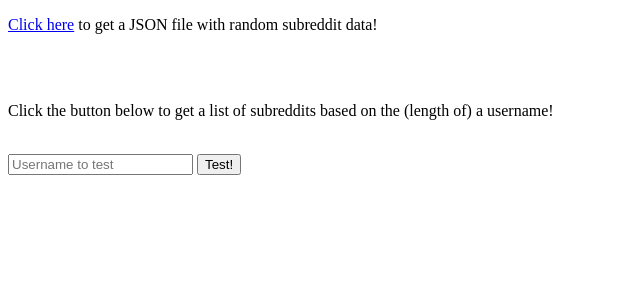
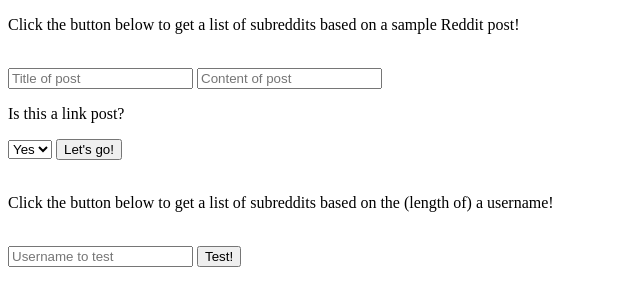
Before and after one commit to BuildWeek-PostHere-Subreddit/Flask_API, a Flask app: page / in a window 1280 px wide. Shown: the top 306 px of the page, without its empty margins (0-640 px from the left). Run offline with Flask 2, Linux system fonts and the light colour scheme.

Commit message:
changed route to POST method

```diff
--- a/POST_HERE/app.py
+++ b/POST_HERE/app.py
@@ -18,10 +18,15 @@ def create_app():
     def index():
         return render_template('base.html')
 
-    @app.route('/subreddit', methods=['GET'])
+    @app.route('/subreddit', methods=['POST'])
     def get_subreddits():
+        title, text, link = sorted([request.values['title'],
+                                    request.values['text'],
+                                    request.values['link']])
+        submission = {"title": title, "text": text, "link": link}
+        model_input = jsonConversion(submission)
         model = Post_Model()
-        prediction = model.predict()
+        prediction = model.predict(model_input)
         output = list_subreddits(prediction)
 
         return jsonify(output)
--- a/POST_HERE/models.py
+++ b/POST_HERE/models.py
@@ -15,7 +15,11 @@ class Model:
 
 class Post_Model(Model):
     """Placeholder model for predictions based on posts"""
-    pass
+    def predict(self, model_input):
+        if len(model_input) < 50:
+            return [random.randint(1, 500) for _ in range(self.output)]
+        else:
+            return [random.randint(501, 1000) for _ in range(self.output)]
 
 
 class Username_Model(Model):
--- a/POST_HERE/templates/base.html
+++ b/POST_HERE/templates/base.html
@@ -2,7 +2,17 @@
 <html>
     <body>
     {% block content %}
-        <p><a href="/subreddit">Click here</a> to get a JSON file with random subreddit data!</p><br>
+        <p>Click the button below to get a list of subreddits based on a sample Reddit post!</p><br>
+        <form action="/subreddit" method="post">
+            <input type="text" name="title" placeholder="Title of post">
+            <input type="text" name="text" placeholder="Content of post">
+            <p>Is this a link post?</p>
+            <select name="link">
+                <option value="True">Yes</option>
+                <option value="False">No</option>
+            </select>
+            <input type="submit" value="Let's go!">
+        </form>
         <br>
         <p>Click the button below to get a list of subreddits based on the (length of) a username!</p><br>
         <form action="/username" method="post">
```
